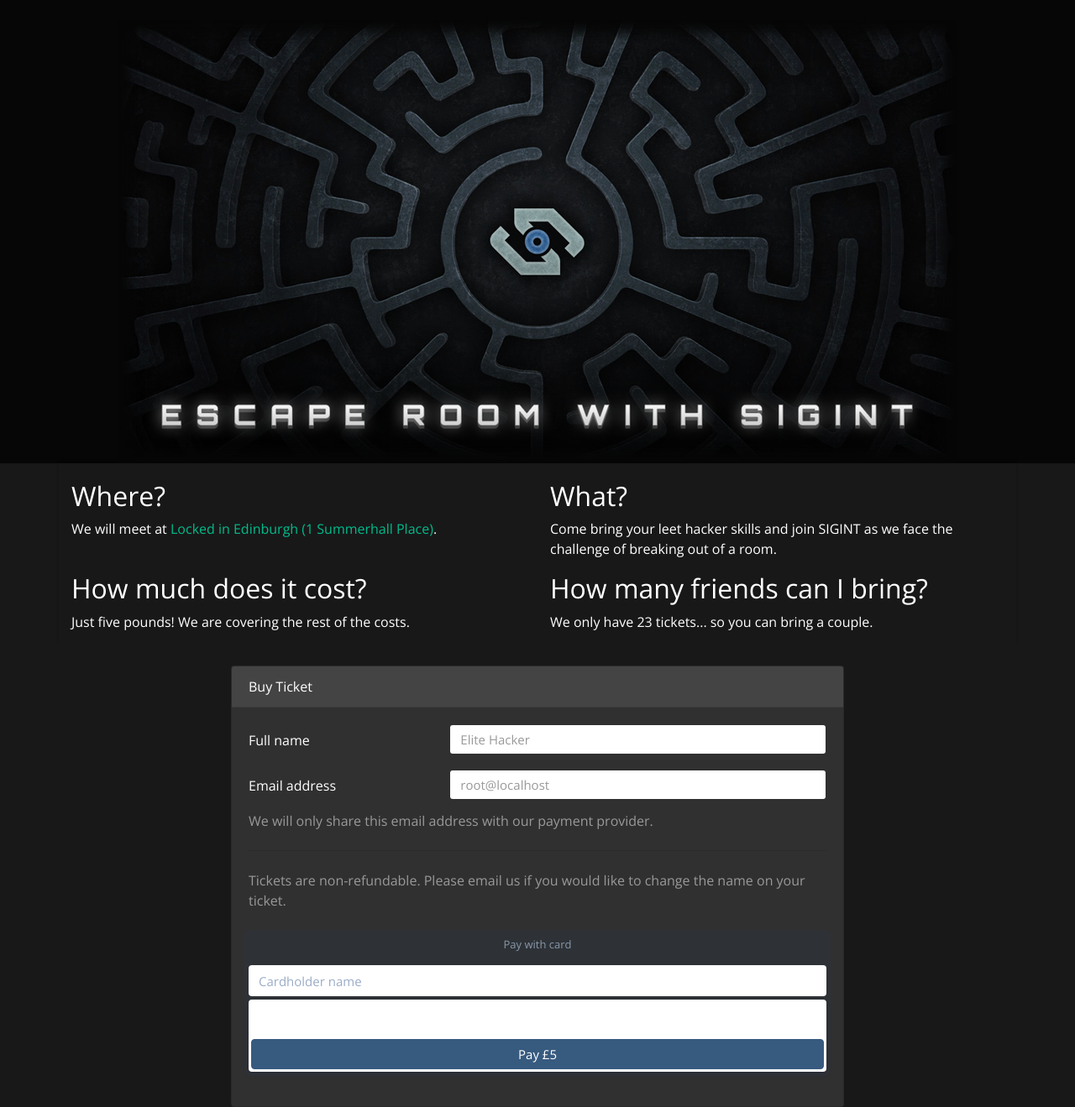
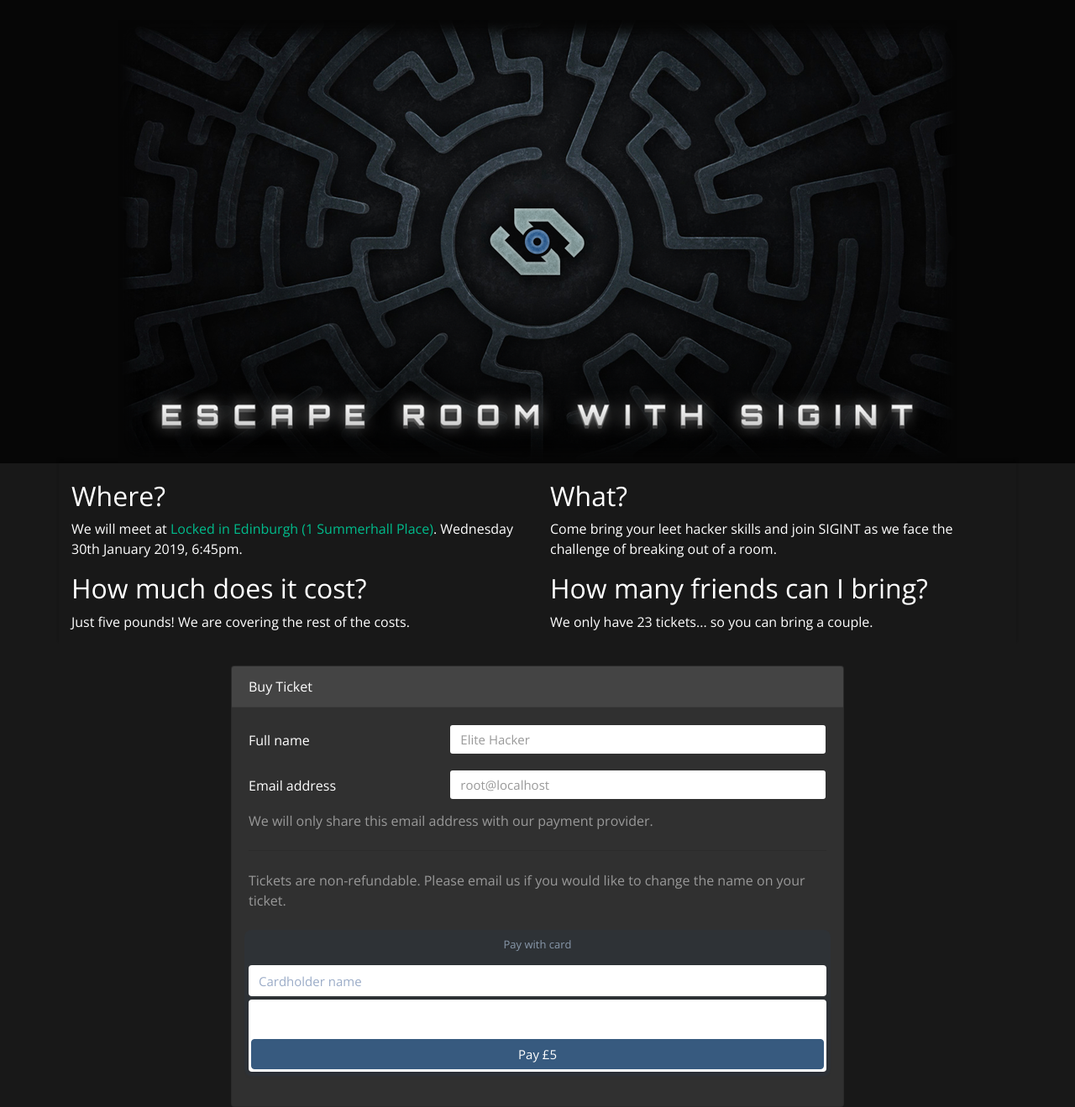
Before and after one commit to compsoc-edinburgh/escape19-site, a Jekyll site: the page built from index.html, in a window 1280 px wide. Shown: the whole page at 84% size. Built offline with Jekyll 4.4.1, drawn with Linux system fonts in a browser that asks for light colours; nearby versions of some CDN libraries.

Commit message:
Tweak when location

```diff
--- a/index.html
+++ b/index.html
@@ -16,7 +16,10 @@
 	<div class="row">
 		<div class="col-12 col-md-6">
 			<h3>Where?</h3>
-			<p>We will meet at <a href="https://goo.gl/maps/uVfrzSokAdn">Locked in Edinburgh (1 Summerhall Place)</a>.</p>
+			<p>
+				We will meet at <a href="https://goo.gl/maps/uVfrzSokAdn">Locked in Edinburgh (1 Summerhall Place)</a>.
+				Wednesday 30th January 2019, 6:45pm.
+			</p>
 		</div>
 
 		<div class="col-12 col-md-6">
```
